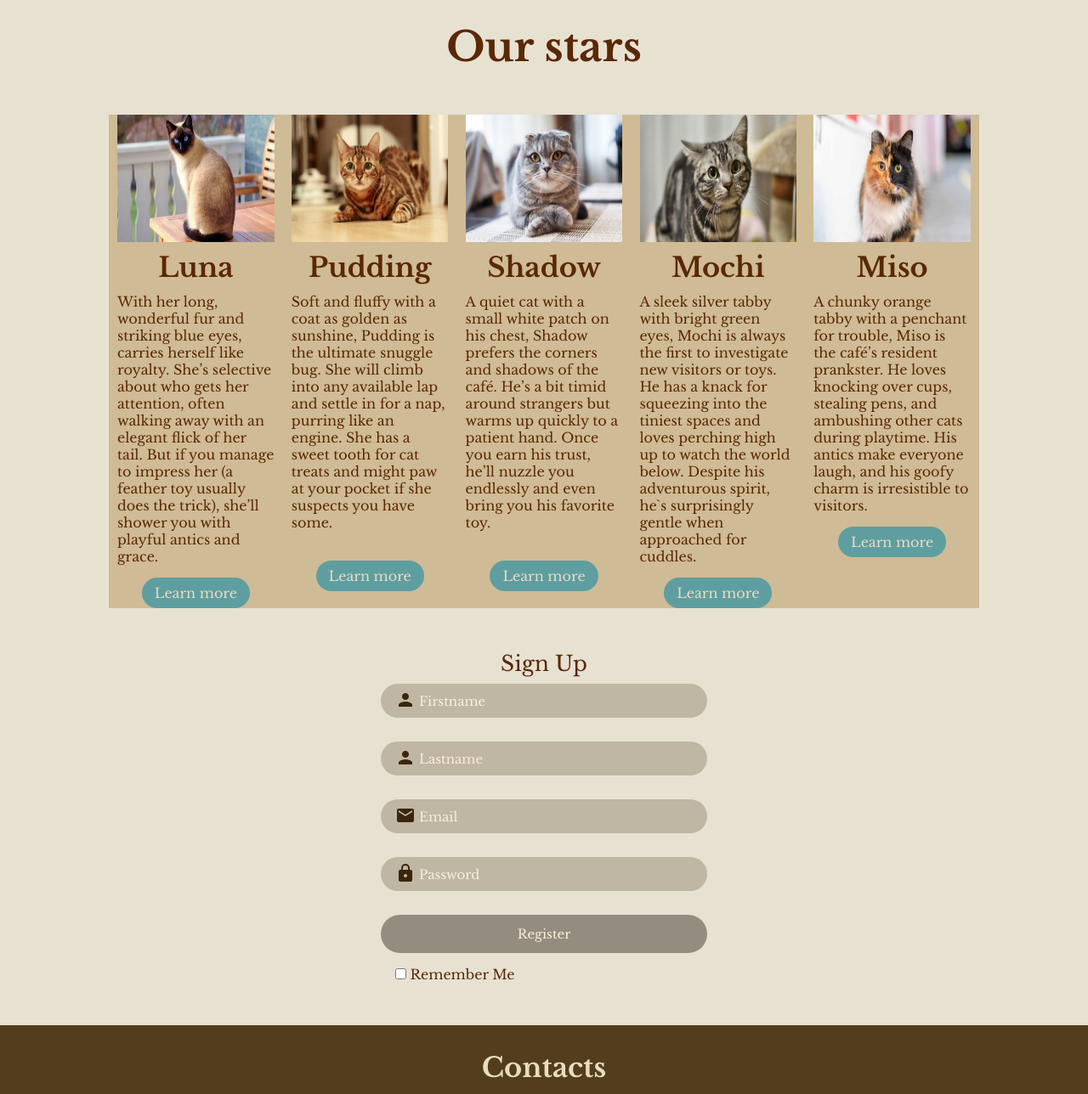
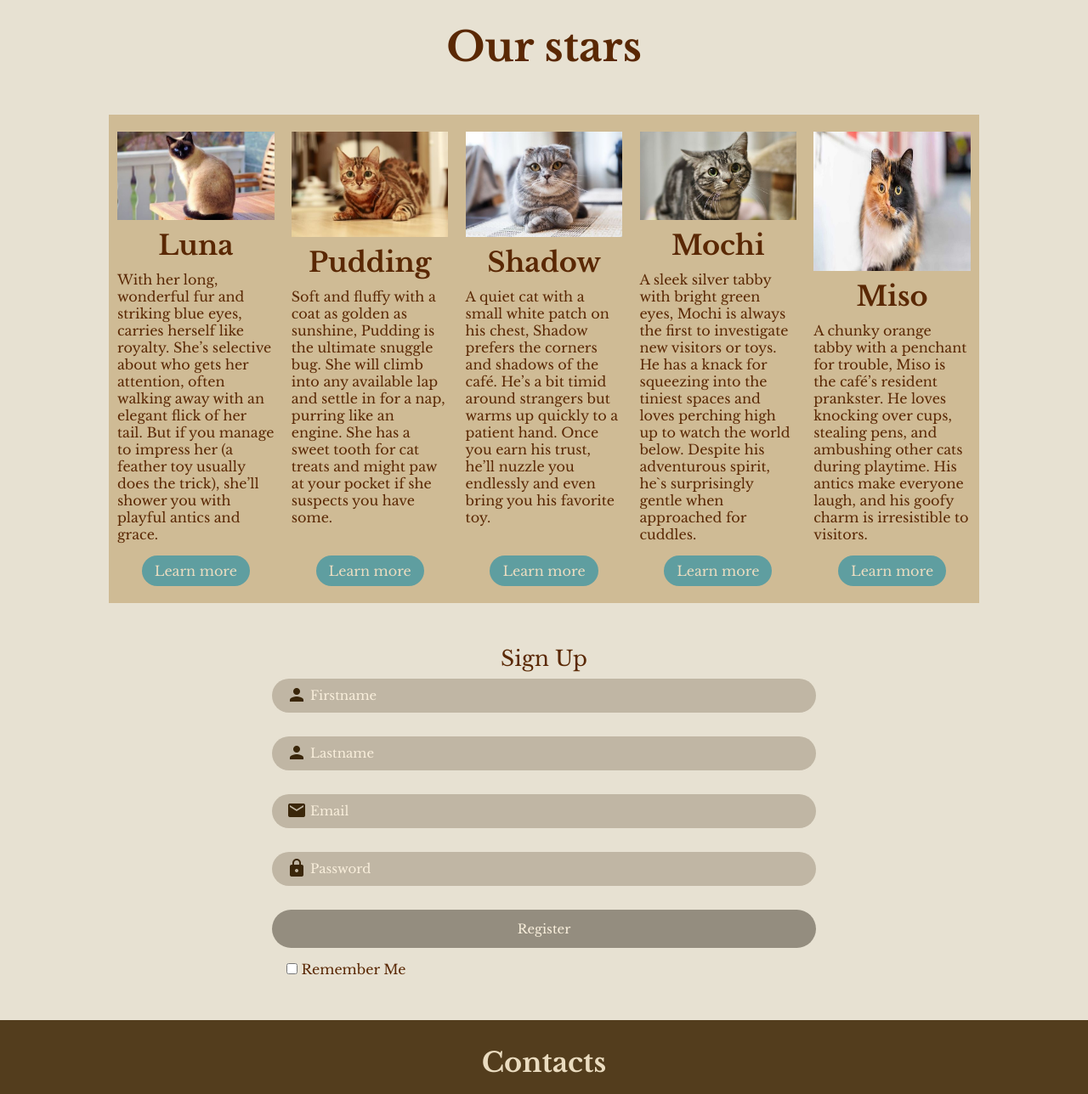
Before and after one commit to karina-Shv/zpi-zp41_appWEB-ShvaliaKaryna-KPI-2025, a plain HTML site: page index.html in a window 1280 px wide. Shown: the part 1240-2528 px from the top of the page at 85% size. Drawn offline with nearby package versions, Linux system fonts and the light colour scheme.

Commit message:
adaptive

```diff
--- a/style.css
+++ b/style.css
@@ -300,3 +300,24 @@ tr:hover{
         align-items: center;
     }
 }
+
+@media only screen and (max-width:1280px){
+    .row{
+        column-count: 2;
+        column-width: 900px;
+    }
+    .row .col{
+        margin: 20px auto;
+        width: 90%;
+    }
+    .row .col img{
+        max-width: 100%;
+        height: 100%;
+    }
+    .form{
+        width: 50%;
+        position: relative;
+        display: flex;
+        align-items: center;
+    }
+}
```
